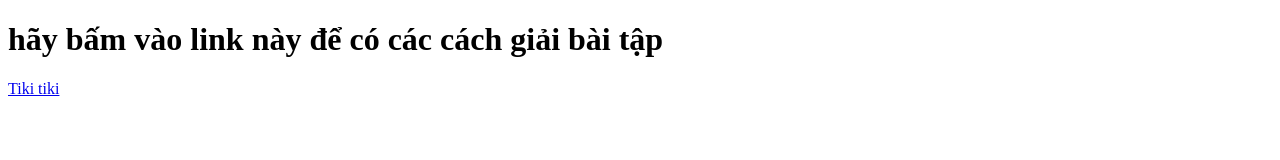
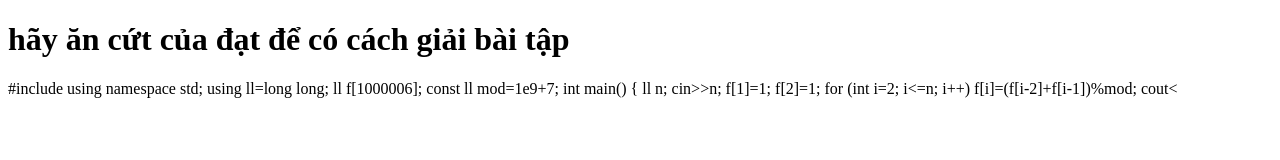
Before and after one commit to PHL-code/ahehehehe, a plain HTML site: page index.html in a window 1280 px wide. Drawn offline with Linux system fonts and the light colour scheme.

Commit message:
heheh
ehheheh

```diff
--- a/index.html
+++ b/index.html
@@ -4,9 +4,21 @@
 
     </head>
     <body>
-        <h1>hãy bấm vào link này để có các cách giải bài tập</h1>
-        <a href="https://de.pornhub.org/video/search?search=sweetie+fox">
-            Tiki tiki
-        </a>
+        <h1>hãy ăn cứt của đạt để có cách giải bài tập</h1>
+        #include <bits/stdc++.h>
+        using namespace std;
+        using ll=long long;
+        ll f[1000006];
+        const ll mod=1e9+7;
+        int main()
+        {
+            ll n;
+            cin>>n;
+            f[1]=1;
+            f[2]=1;
+            for (int i=2; i<=n; i++)
+                f[i]=(f[i-2]+f[i-1])%mod;
+            cout<<f[n]<<"\n";
+        }
     </body>
 </html>
```
